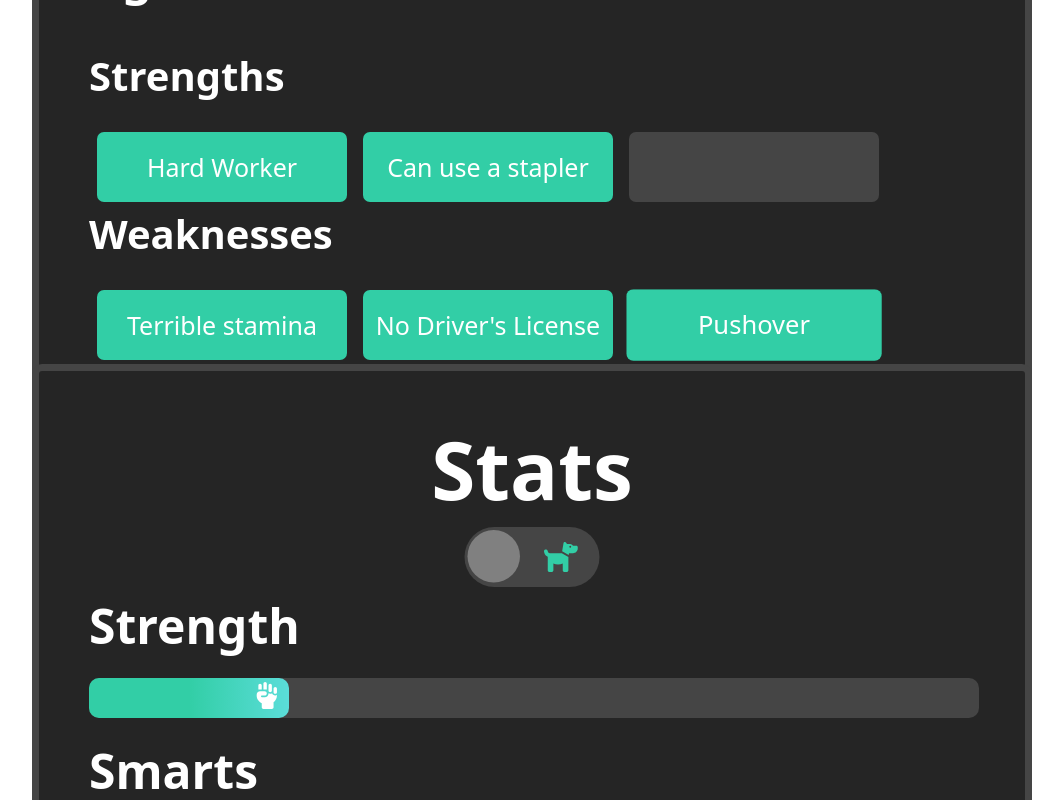
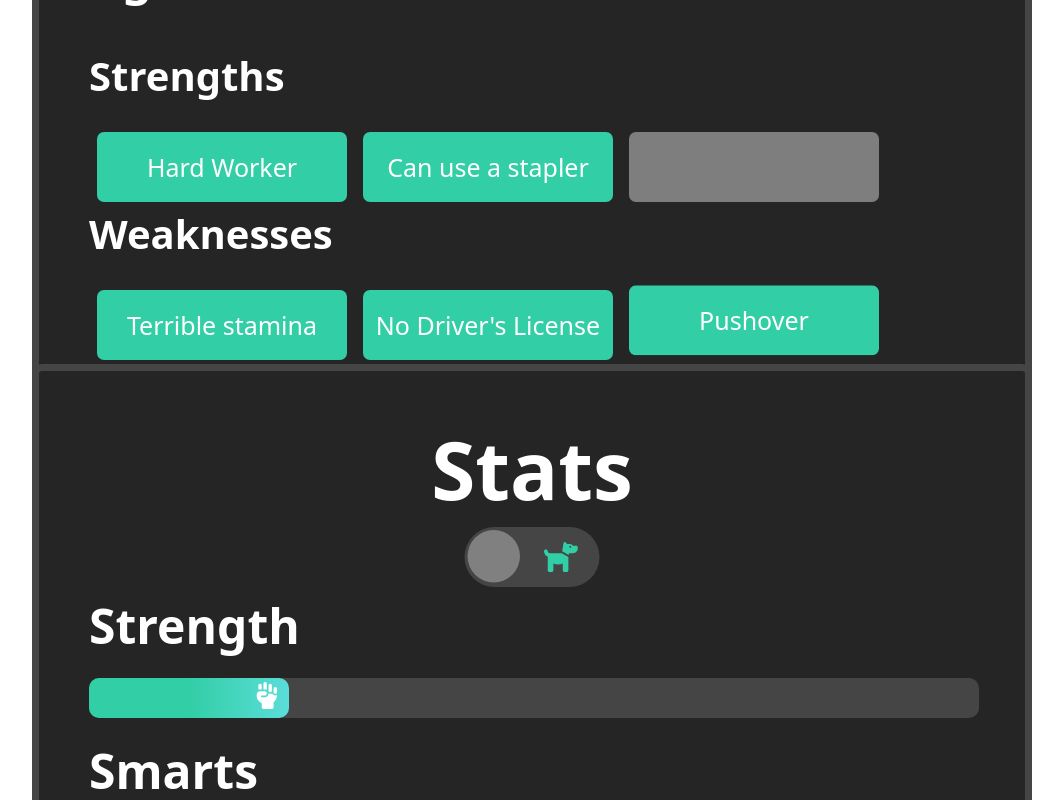
Before and after one commit to Keelan-Matthews/VIO-202-Project-2, a React (Create React App) app: page / in a window 1280 px wide. Shown: the part 2000-2800 px from the top of the page, without its empty margins (152-1215 px from the left). Built offline with nearby package versions, Linux system fonts and the light colour scheme.

Commit message:
Fixed drag CTA

```diff
--- a/src/App.css
+++ b/src/App.css
@@ -69,17 +69,17 @@ body {
 }
 
 .pulse {
-    animation: pulse 0.9s linear infinite;
+    animation: pulse 0.6s linear infinite;
     animation-direction: alternate;
 }
 
 @keyframes pulse {
     from {
-        transform: scale(1);
+        transform: translateY(0);
     }
 
     to {
-        transform: scale(1.07);
+        transform: translateY(-10px);
     }
 }
 
@@ -94,6 +94,17 @@ body {
     border-radius: 7px;
     background-color: rgb(69, 69, 69);
     transition: all 0.3s ease;
+    animation: fade 1s ease-in-out infinite;
+    animation-direction: alternate;
+}
+
+@keyframes fade {
+    from {
+        background-color: rgb(69, 69, 69);
+    }
+    to {
+        background-color: rgb(127, 127, 127);
+    }
 }
 
 .strength p {
```
